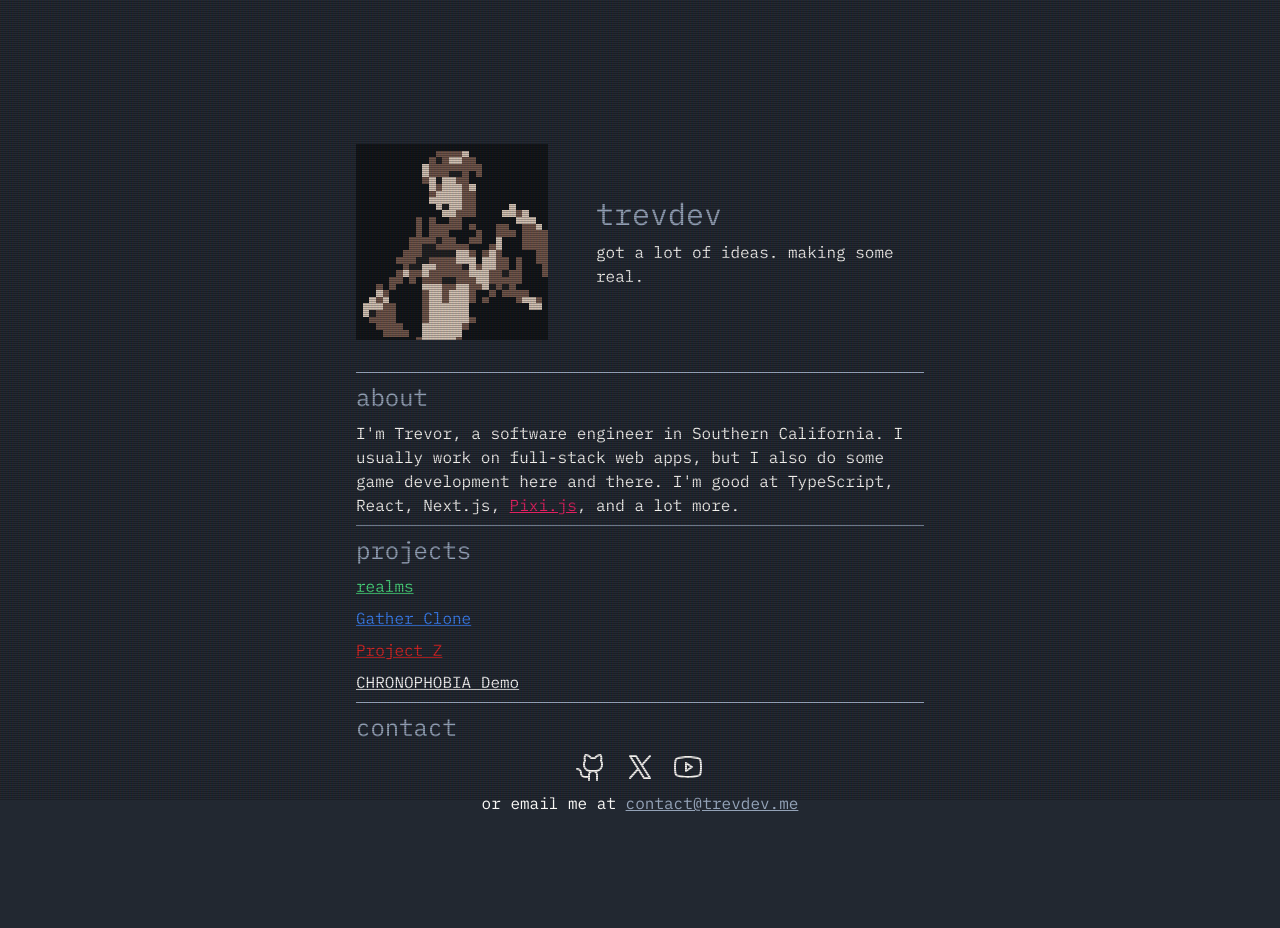
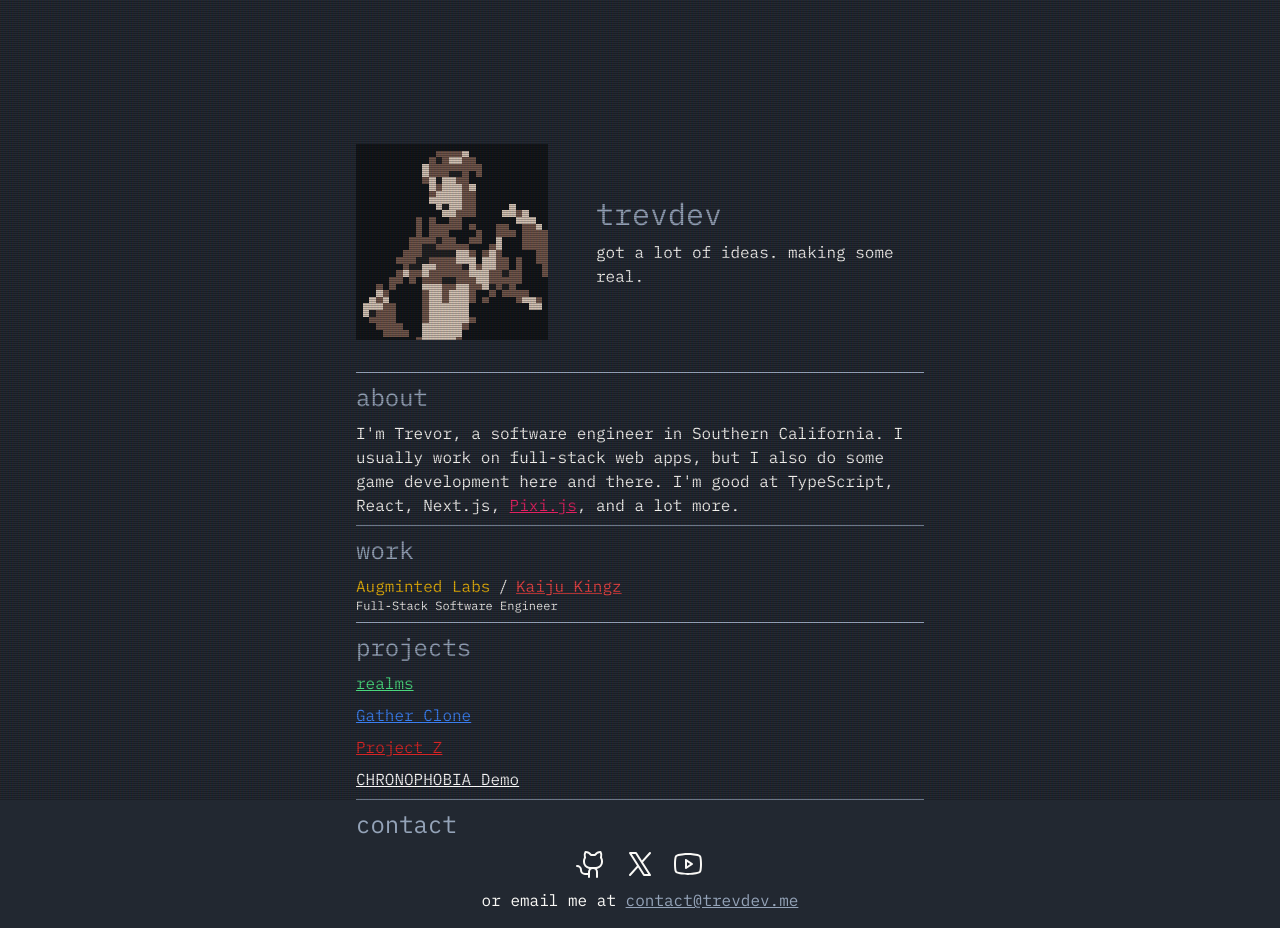
Before and after one commit to trevorwrightdev/trevdev-me, a Next.js app: page / in a window 1280 px wide. Before the commit the page ends 831 px from the top, so only its background shows below. Built offline with nearby package versions, Linux system fonts and the light colour scheme.

Commit message:
added kaiju kingz to my website

```diff
--- a/app/page.tsx
+++ b/app/page.tsx
@@ -21,6 +21,15 @@ export default function Home() {
                     I'm good at TypeScript, React, Next.js, {' '}
                     <a href="https://pixijs.com/" target="_blank" rel="noopener noreferrer" className='underline max-w-max text-[#E72264]'>Pixi.js</a>, and a lot more.
                 </p>
+                <div className='h-[1px] w-full bg-slate-400'/>
+                <h1 className='text-2xl text-slate-400'>work</h1>
+                <section className='flex flex-col'>
+                    <div className='flex flex-row gap-2'>
+                        <p className='text-yellow-500'>Augminted Labs</p>/
+                        <a href="https://origins.kaijukingz.io/" target="_blank" rel="noopener noreferrer" className='underline max-w-max text-red-500'>Kaiju Kingz</a>
+                    </div>
+                    <p className='text-xs'>Full-Stack Software Engineer</p>
+                </section>
                 <div className='h-[1px] w-full bg-slate-400'/>
                 <h1 className='text-2xl text-slate-400'>projects</h1>
                 <a href="https://www.realms.so/" target="_blank" rel="noopener noreferrer" className='underline max-w-max text-green-400'>realms</a>
```
